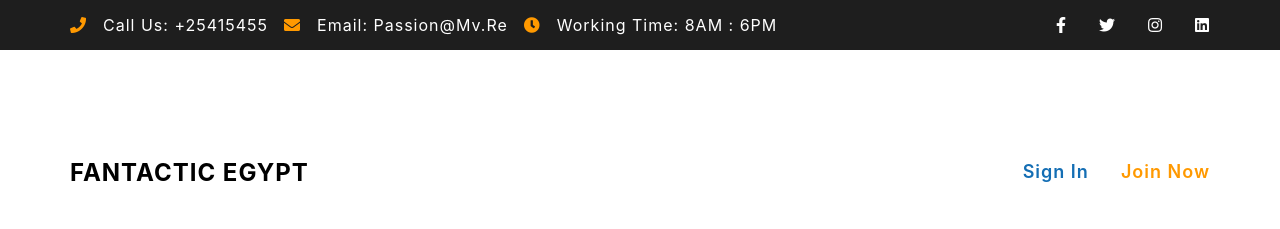
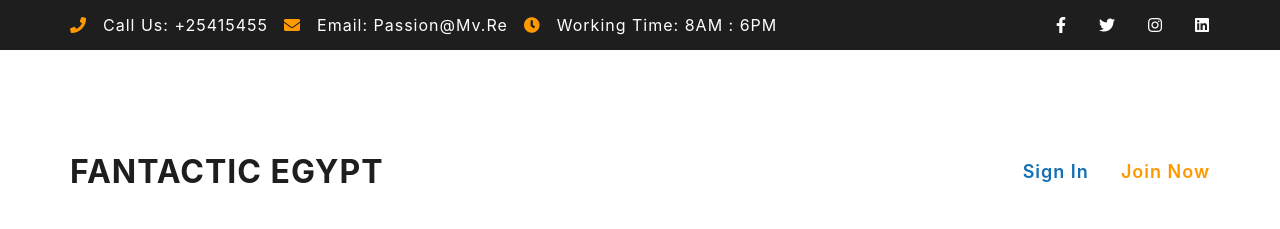
Before and after one commit to mahmoudelshaieb/fantastic-egypt, a plain HTML site: page index.html in a window 1280 px wide. Shown: the top 229 px of the page. Drawn offline with Linux system fonts and the light colour scheme; files whose address does not match are found by name.

```diff
--- a/css/style.css
+++ b/css/style.css
@@ -84,7 +84,7 @@
 header h1 {
     margin: 0;
     text-transform: uppercase;
-    font-size: 1.5rem;
+    color: #1e1e1e;
 }
 
 header a {
```
Also changed, not shown: 2 other files.
